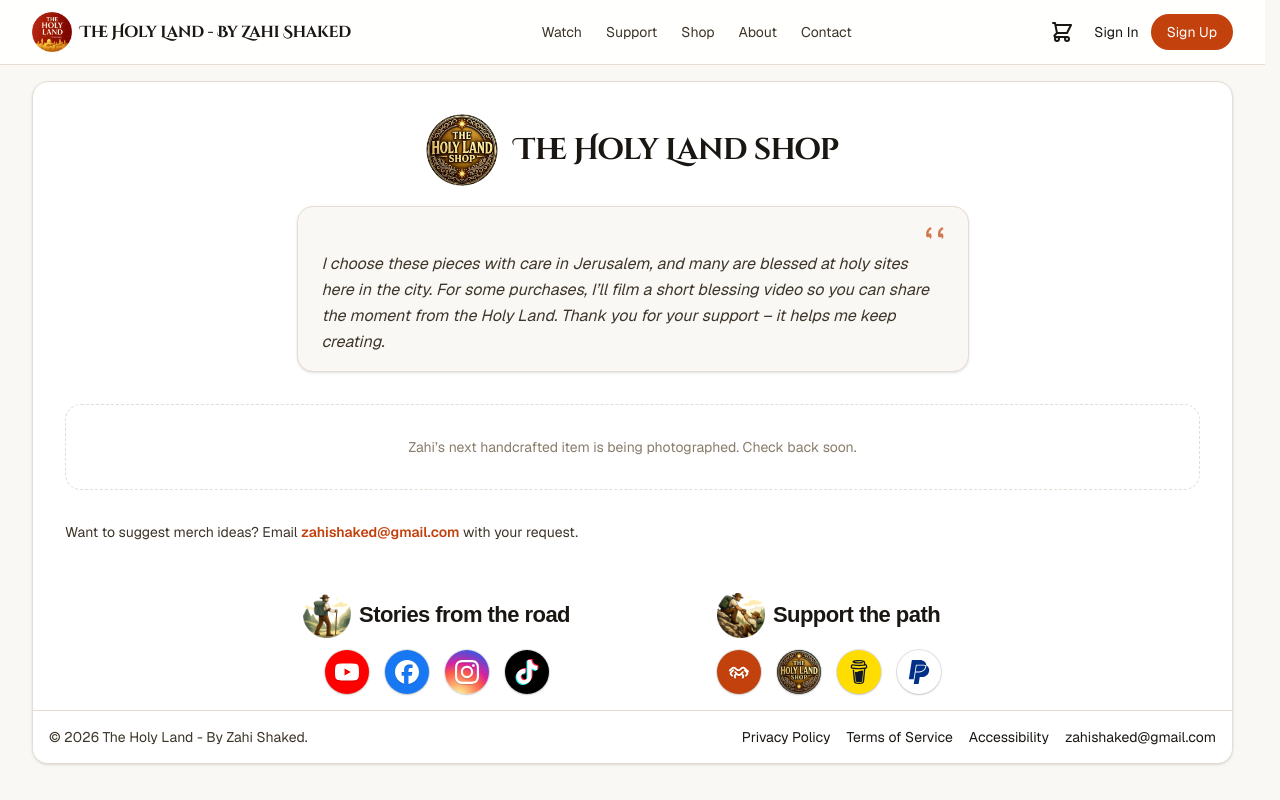
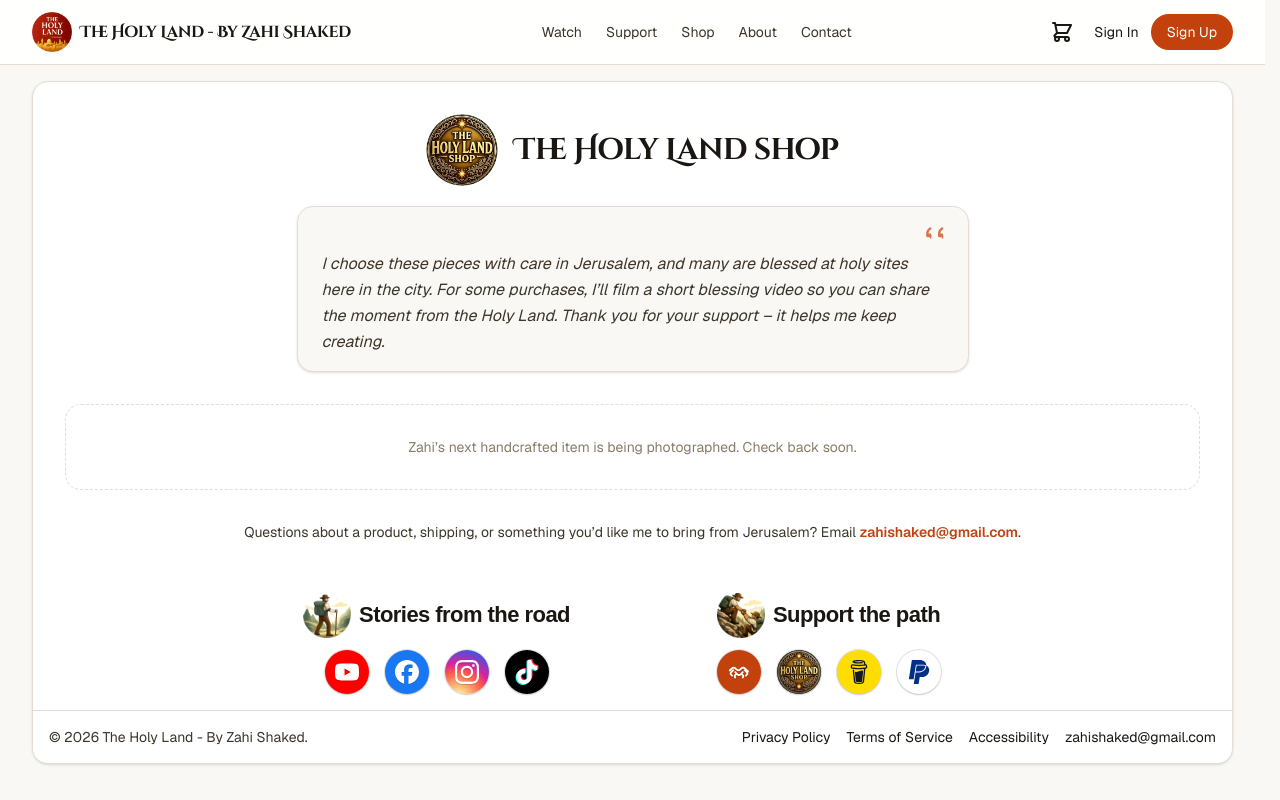
Before and after one commit to Ponzee/zahi-tours, a Next.js app: page /shop in a window 1280 px wide. Built offline with nearby package versions, Linux system fonts and the light colour scheme; no server answers; the database is empty; a web font is replaced by a local one.

Commit message:
copy(shop): improve contact line

```diff
--- a/app/shop/page.tsx
+++ b/app/shop/page.tsx
@@ -59,16 +59,17 @@ export default async function ShopPage() {
               <ShopGridClient products={products} />
             )}
 
-            <div className="mt-8 text-sm text-[#3d3529]">
+            <div className="mt-8 text-sm text-[#3d3529] text-center">
               <p>
-                Want to suggest merch ideas? Email{" "}
+                Questions about a product, shipping, or something you’d like me to bring from
+                Jerusalem? Email{" "}
                 <a
                   href="mailto:zahishaked@gmail.com"
                   className="text-[#c2410c] font-semibold hover:text-[#9a3412]"
                 >
                   zahishaked@gmail.com
-                </a>{" "}
-                with your request.
+                </a>
+                .
               </p>
             </div>
           </div>
```
